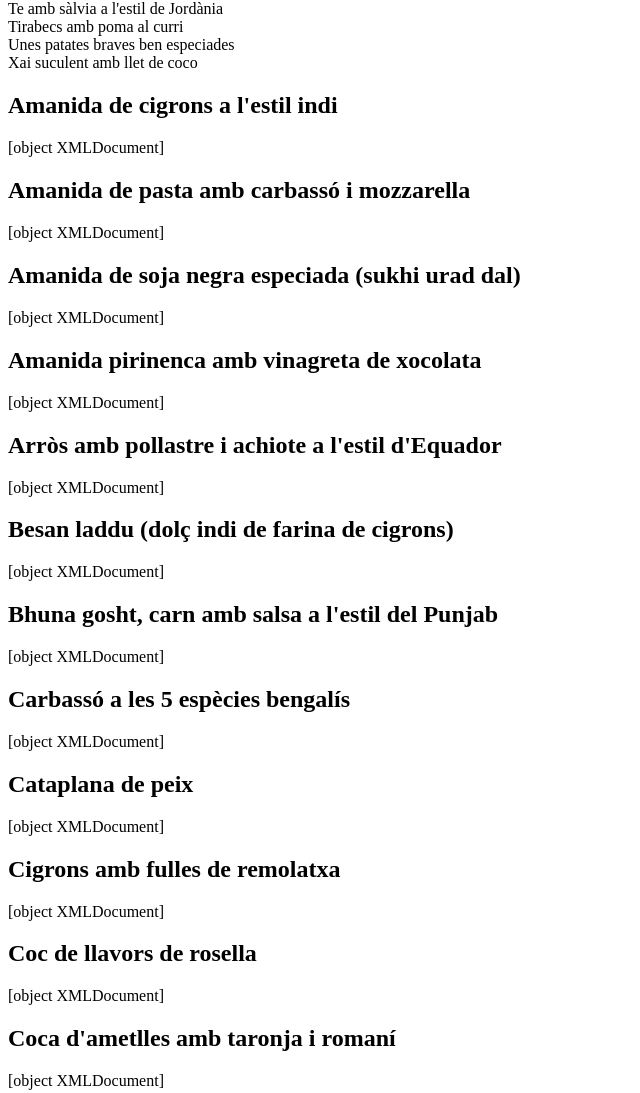
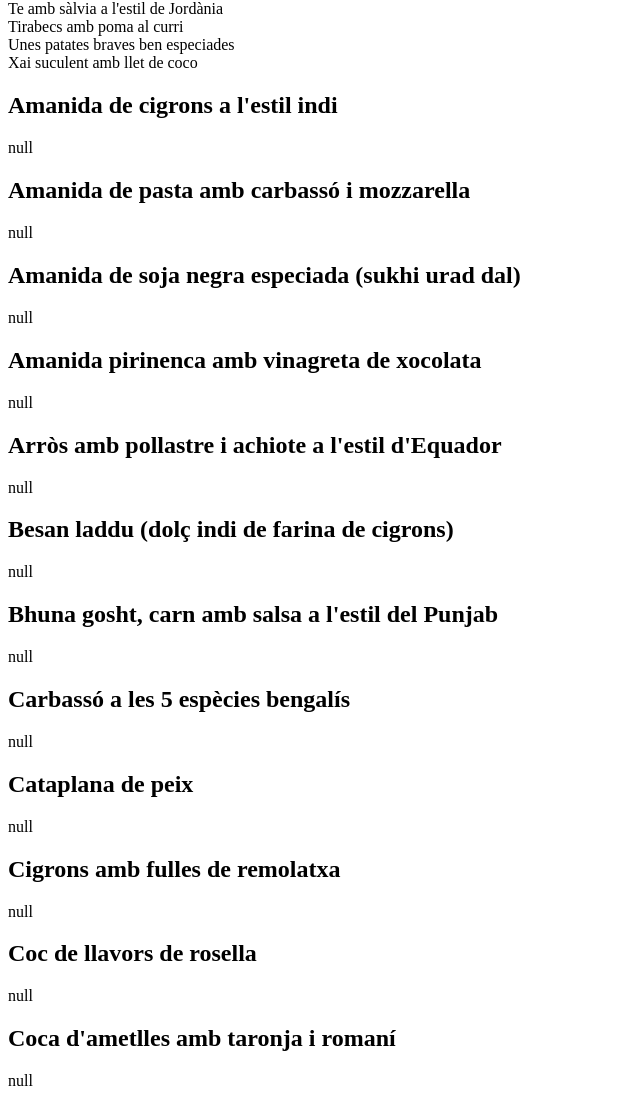
Before and after one commit to jdmasa/masalabcn, a plain HTML site: page index.html in a window 1280 px wide. Shown: the part 1074-2167 px from the top of the page, without its empty margins (0-640 px from the left). Drawn offline with Linux system fonts and the light colour scheme.

Commit message:
Update index.html

```diff
--- a/index.html
+++ b/index.html
@@ -39,7 +39,7 @@ function myFunction(xml) {
     console.log(list[i]);
     document.getElementById("index").innerHTML += list[i].title + "<br/>";
 
-    document.getElementById("body").innerHTML += "<h2>" + list[i].title + "</h2><p>" + parser.parseFromString(list[i].content, "application/xml") + "</p>";
+    document.getElementById("body").innerHTML += "<h2>" + list[i].title + "</h2><p>" + parser.parseFromString(list[i].content, "application/xml").nodeValue + "</p>";
   }
 }
   loadXMLDoc();
```
